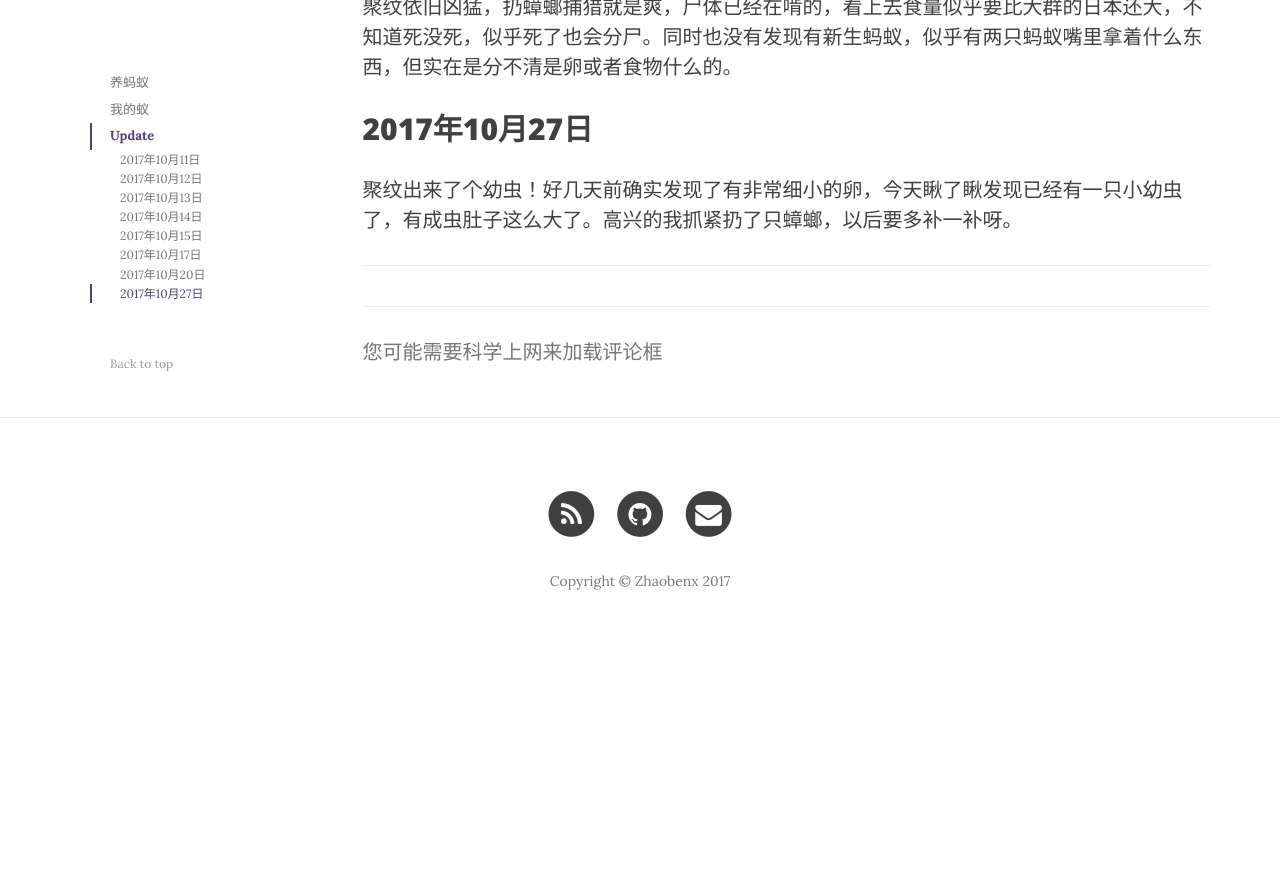
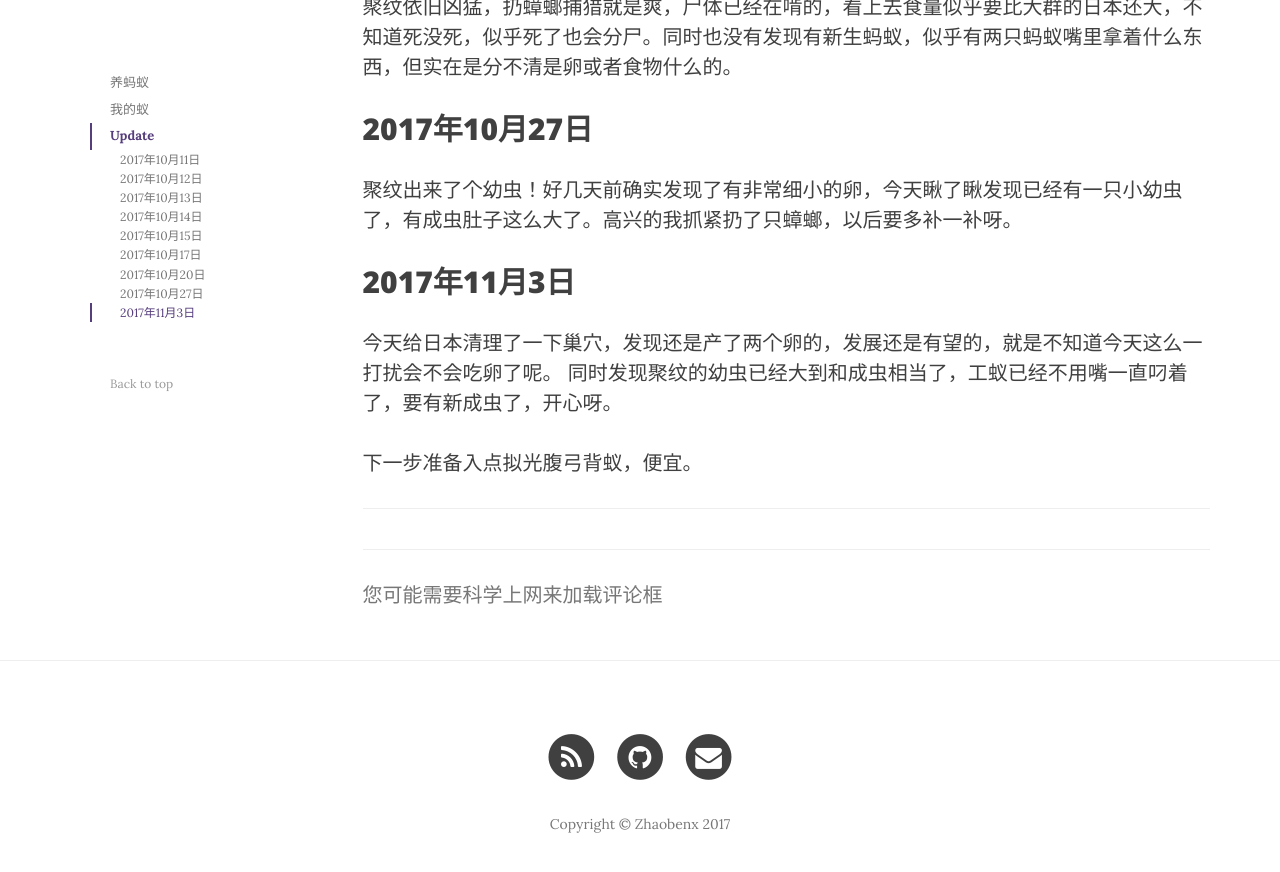
Before and after one commit to zhaobenx/zhaobenx.github.io, a Jekyll site: the page built from _posts/2017-10-10-love-ants.md, in a window 1280 px wide and 900 px high, scrolled down 5267 px. Shown: the top 872 px of the window. Built offline with Jekyll 4.4.1, drawn with Linux system fonts in a browser that asks for light colours; nearby versions of some CDN libraries; comment, search, counter and statistics services are not loaded; before the commit the page ends 5924 px from its top, so only the background shows below that.

Commit message:
Update 2017-10-10-love-ants.md

```diff
--- a/_posts/2017-10-10-love-ants.md
+++ b/_posts/2017-10-10-love-ants.md
@@ -121,3 +121,9 @@ published: true
 ## 2017年10月27日
 
 聚纹出来了个幼虫！好几天前确实发现了有非常细小的卵，今天瞅了瞅发现已经有一只小幼虫了，有成虫肚子这么大了。高兴的我抓紧扔了只蟑螂，以后要多补一补呀。
+
+## 2017年11月3日
+
+今天给日本清理了一下巢穴，发现还是产了两个卵的，发展还是有望的，就是不知道今天这么一打扰会不会吃卵了呢。 同时发现聚纹的幼虫已经大到和成虫相当了，工蚁已经不用嘴一直叼着了，要有新成虫了，开心呀。
+
+下一步准备入点拟光腹弓背蚁，便宜。
```
